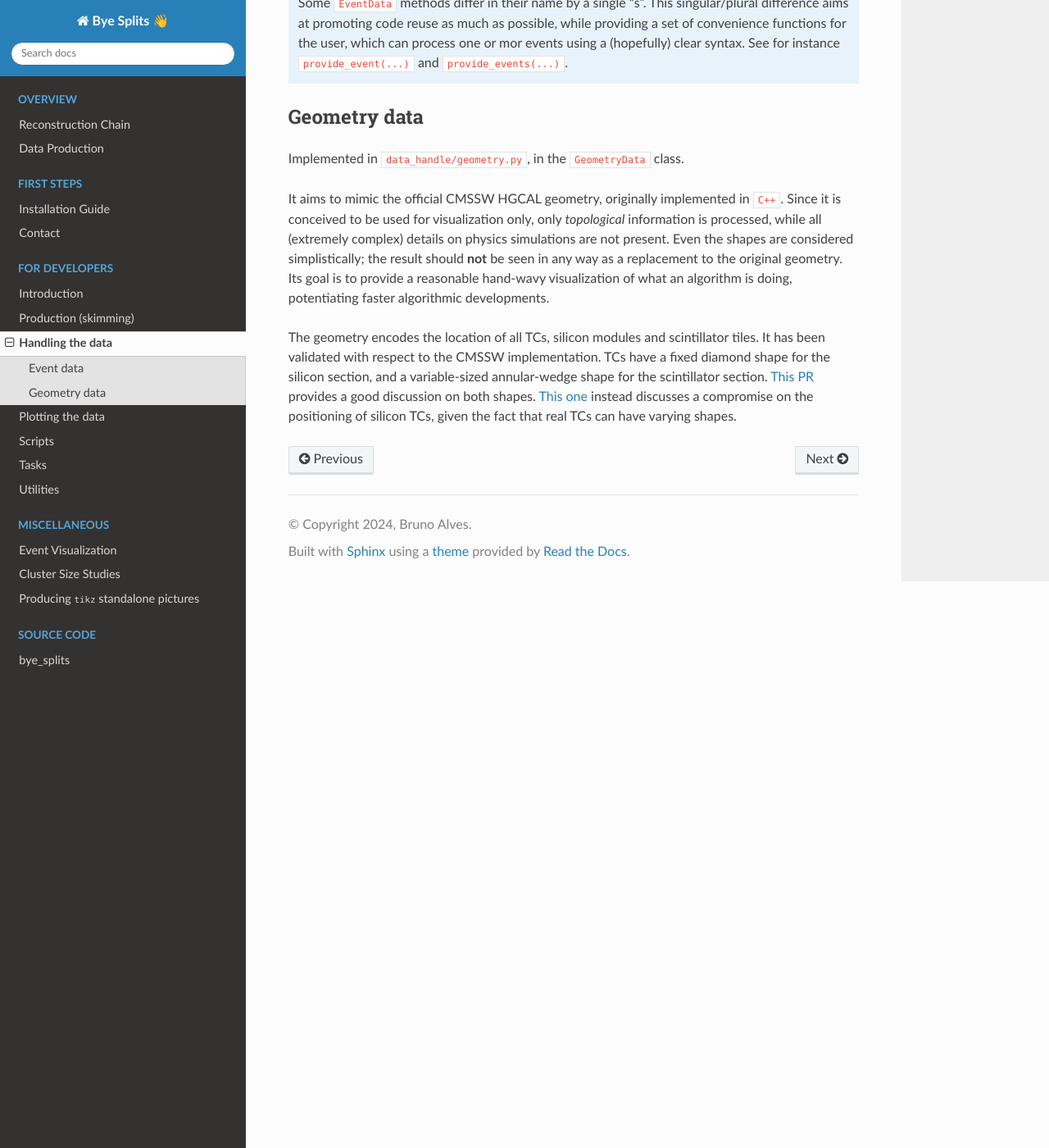
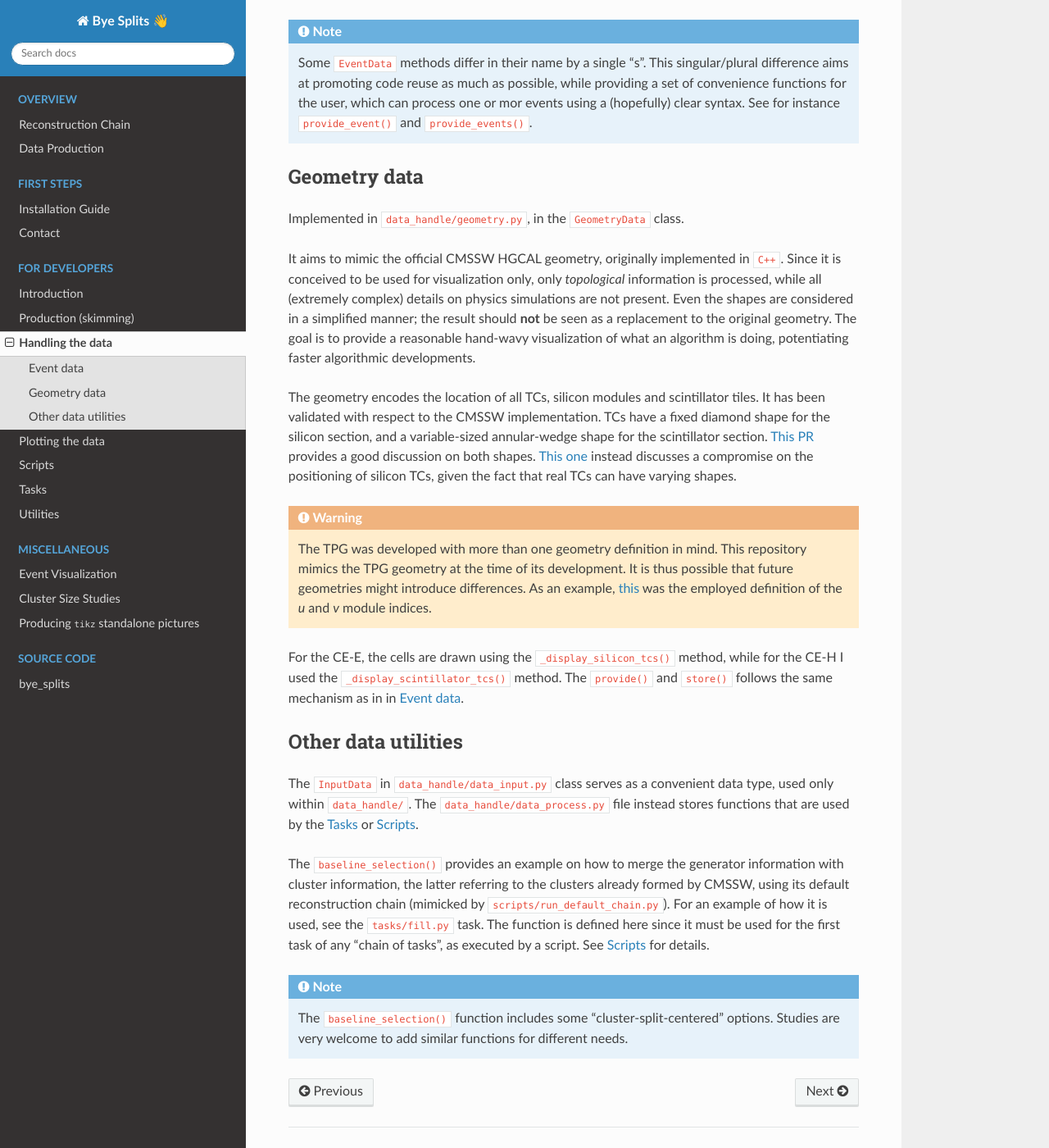
Before and after one commit to LLRCMS/bye_splits, a Sphinx documentation site: the page built from docs/source/usage/dev_data_handle.rst, in a window 1280 px wide and 1400 px high, scrolled down 938 px. Shown: the whole window at 82% size. Built offline with Sphinx 7.4.7 and the Read the Docs theme 3.1.0, drawn with Linux system fonts in a browser that asks for light colours; some of the changed text lies outside the part shown.

Commit message:
Update docs.

```diff
--- a/docs/source/usage/dev_data_handle.rst
+++ b/docs/source/usage/dev_data_handle.rst
@@ -8,7 +8,7 @@ This section refers to the ``bye_splits/data_handle`` directory. It includes the
 
    Code dataflow structure. At an initial stage, event and geometry data are separately processed. A "cache" system is put in place to minimize expensive reads from file. The two data sources are combined to provide a basis for all algorithms, which can be exploited and extended by the user ("client").
 
-
+.. _event_data:
 Event data
 ===========
 
@@ -20,10 +20,12 @@ However, for an interactive event display (see :ref:`plots`), one does not know
 Thus, a simple system was set in place which detects whether a new event being requested has been requested before, reading it from the input file only if it is being requested for the first time.
 Events to load at start can be specifically mentioned via the ``default_events`` argument.
 
+By inspecting the ``provide()`` and ``store()`` functions, one should get a good idea on how the overall structure works.
+
 .. note::
    Some ``EventData`` methods differ in their name by a single "s".
    This singular/plural difference aims at promoting code reuse as much as possible, while providing a set of convenience functions for the user, which can process one or mor events using a (hopefully) clear syntax.
-   See for instance ``provide_event(...)`` and ``provide_events(...)``.
+   See for instance ``provide_event()`` and ``provide_events()``.
 
 
 Geometry data
@@ -33,10 +35,35 @@ Implemented in ``data_handle/geometry.py``, in the ``GeometryData`` class.
 
 It aims to mimic the official CMSSW HGCAL geometry, originally implemented in ``C++``.
 Since it is conceived to be used for visualization only, only *topological* information is processed, while all (extremely complex) details on physics simulations are not present.
-Even the shapes are considered simplistically; the result should **not** be seen in any way as a replacement to the original geometry.
-Its goal is to provide a reasonable hand-wavy visualization of what an algorithm is doing, potentiating faster algorithmic developments.
+Even the shapes are considered in a simplified manner; the result should **not** be seen as a replacement to the original geometry.
+The goal is to provide a reasonable hand-wavy visualization of what an algorithm is doing, potentiating faster algorithmic developments.
 
 The geometry encodes the location of all TCs, silicon modules and scintillator tiles.
 It has been validated with respect to the CMSSW implementation.
 TCs have a fixed diamond shape for the silicon section, and a variable-sized annular-wedge shape for the scintillator section.
 `This PR <https://github.com/LLRCMS/bye_splits/pull/26>`_ provides a good discussion on both shapes. `This one <https://github.com/LLRCMS/bye_splits/pull/8>`_ instead discusses a compromise on the positioning of silicon TCs, given the fact that real TCs can have varying shapes.
+
+.. warning::
+   The TPG was developed with more than one geometry definition in mind.
+   This repository mimics the TPG geometry at the time of its development.
+   It is thus possible that future geometries might introduce differences.
+   As an example, `this <https://github.com/LLRCMS/bye_splits/blob/main/bye_splits/plot/info.org>`_ was the employed definition of the *u* and *v* module indices.
+
+For the CE-E, the cells are drawn using the ``_display_silicon_tcs()`` method, while for the CE-H I used the ``_display_scintillator_tcs()`` method.
+The ``provide()`` and ``store()`` follows the same mechanism as in in :ref:`event_data`.
+
+
+Other data utilities
+====================
+
+The ``InputData`` in ``data_handle/data_input.py`` class serves as a convenient data type, used only within ``data_handle/``.
+The ``data_handle/data_process.py`` file instead stores functions that are used by the :ref:`tasks` or :ref:`scripts`.
+
+The ``baseline_selection()`` provides an example on how to merge the generator information with cluster information, the latter referring to the clusters already formed by CMSSW, using its default reconstruction chain (mimicked by ``scripts/run_default_chain.py``).
+For an example of how it is used, see the ``tasks/fill.py`` task.
+The function is defined here since it must be used for the first task of any "chain of tasks", as executed by a script.
+See :ref:`scripts` for details.
+
+.. note::
+   The ``baseline_selection()`` function includes some "cluster-split-centered" options.
+   Studies are very welcome to add similar functions for different needs.
--- a/docs/source/usage/dev_scripts.rst
+++ b/docs/source/usage/dev_scripts.rst
@@ -1,3 +1,4 @@
+.. _scripts:
 Scripts
 ***********************
 
```
